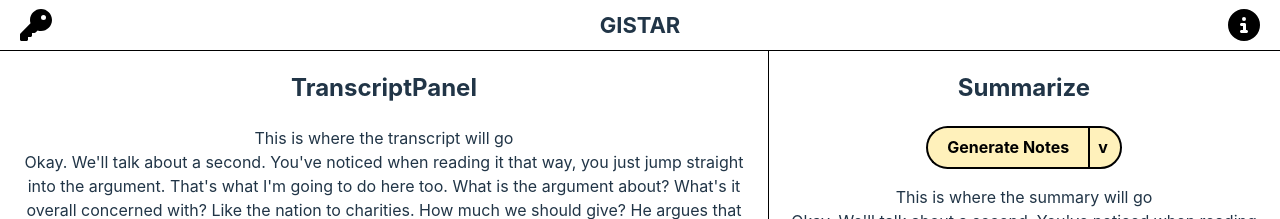
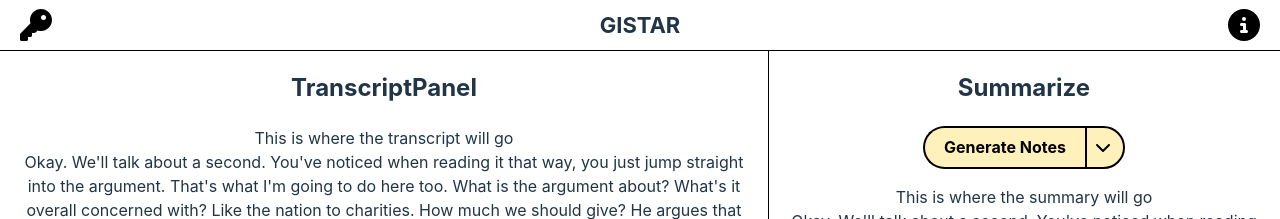
Before and after one commit to Carsonthemonkey/GIST, a React (Vite) app: page / in a window 1280 px wide. Shown: the top 219 px of the page. Built offline with nearby package versions, Linux system fonts and the light colour scheme.

Commit message:
Adds down chevron icon
replaces v in summary drop down button

```diff
--- a/src/components/SummaryPanel.tsx
+++ b/src/components/SummaryPanel.tsx
@@ -2,6 +2,8 @@
 import React, { useState } from "react";
 import "../styles/SummaryPanel.css";
 import summarizeGPT from "../utils/summarize";
+import { FontAwesomeIcon } from '@fortawesome/react-fontawesome';
+import { faChevronDown } from '@fortawesome/free-solid-svg-icons';
 
 interface Props {
     APIKeyProp: string;
@@ -52,7 +54,7 @@ const SummaryPanel = (props: Props) => {
             <h2 id="summary-title">Summarize</h2>
             <button id="notes-button" onClick={generateSummary}>Generate Notes</button>
             <button id="summary-drop-down-button" onClick={toggleDropdown}>
-                v
+                <FontAwesomeIcon icon={faChevronDown} />
             </button>
             {isOpen && (
                 <ul id="summary-drop-down">
```
